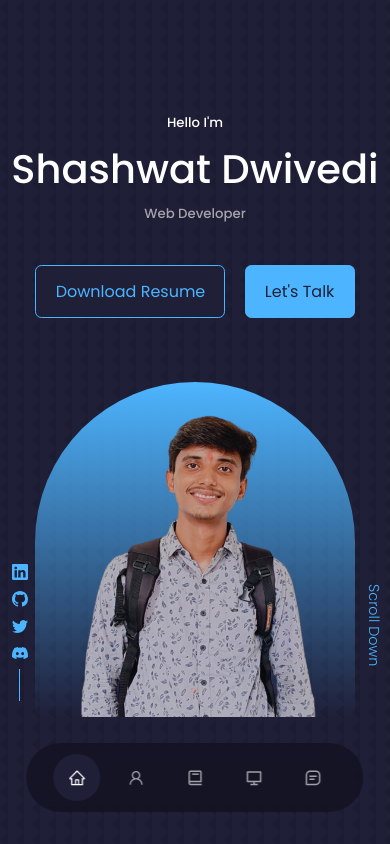
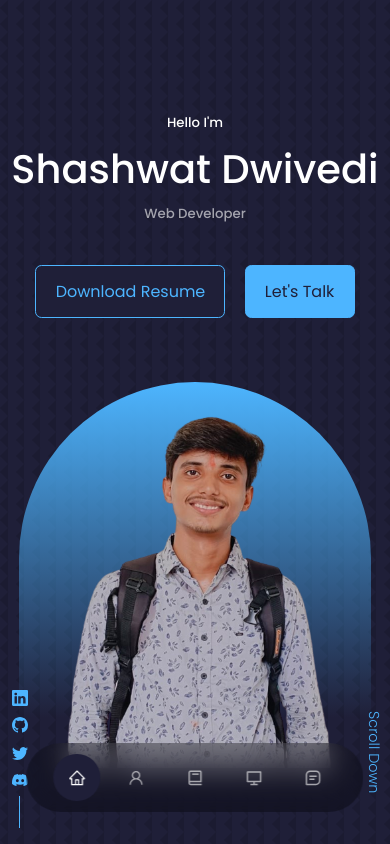
Before and after one commit to shashwatdwi176/Portfolio.github.io, a React (Create React App) app: page / in a window 390 px wide. Shown: the top 844 px of the page. Built offline with nearby package versions, Linux system fonts and the light colour scheme.

Commit message:
fixed minor issue

```diff
--- a/src/components/header/Header.css
+++ b/src/components/header/Header.css
@@ -82,23 +82,9 @@ header{
 
 @media screen and (max-width: 600px){
     .header{
-        height: 100vh;
+        height: 100%;
     }
-    .me{
-        background: linear-gradient( var(--color-primary),transparent);
-        width: 20rem;
-        height: 21rem;
-        position:absolute;
-        left: 50%;
-        transform: translateX(-50%);
-        margin-top: 4rem;
 
-        border-radius: 12rem 12rem 0rem 0rem;
-        overflow:visible;
-        padding: 1.5rem ;
-
-
-    }
 
     .header_socials{
         display: flex;
@@ -118,10 +104,7 @@ header{
         height: 100%;
         position :relative;
     }
-    header{
-        height: 85vh;
-        padding-top: 7rem;
-        overflow: hidden;
-    }
+
+
 
 }
```
